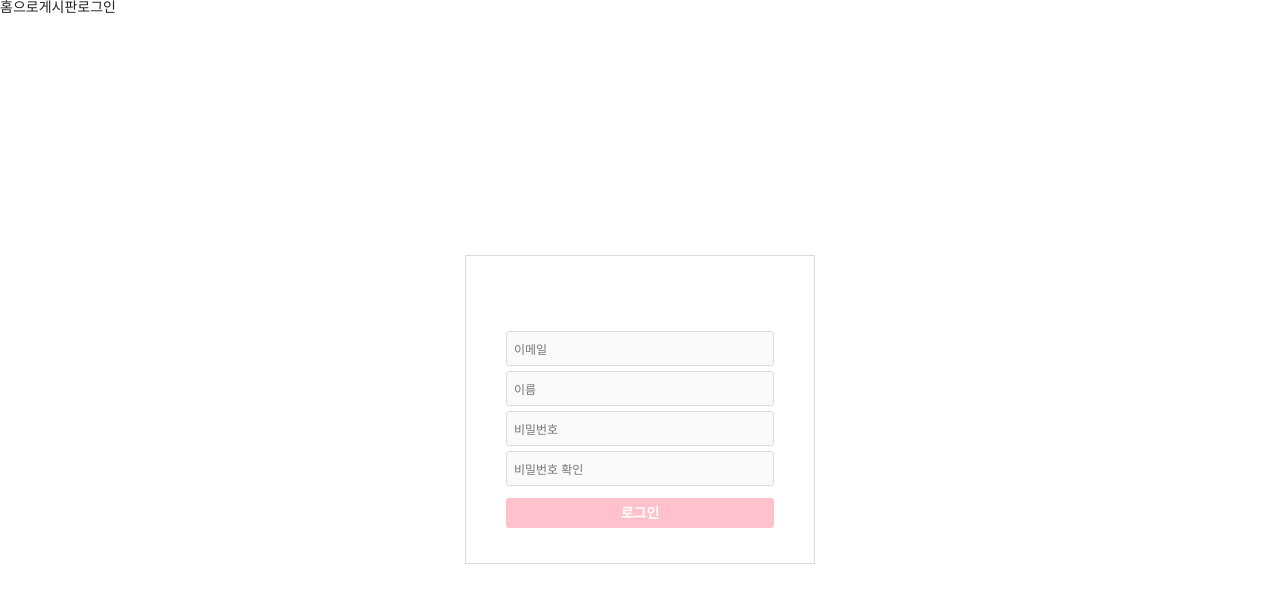
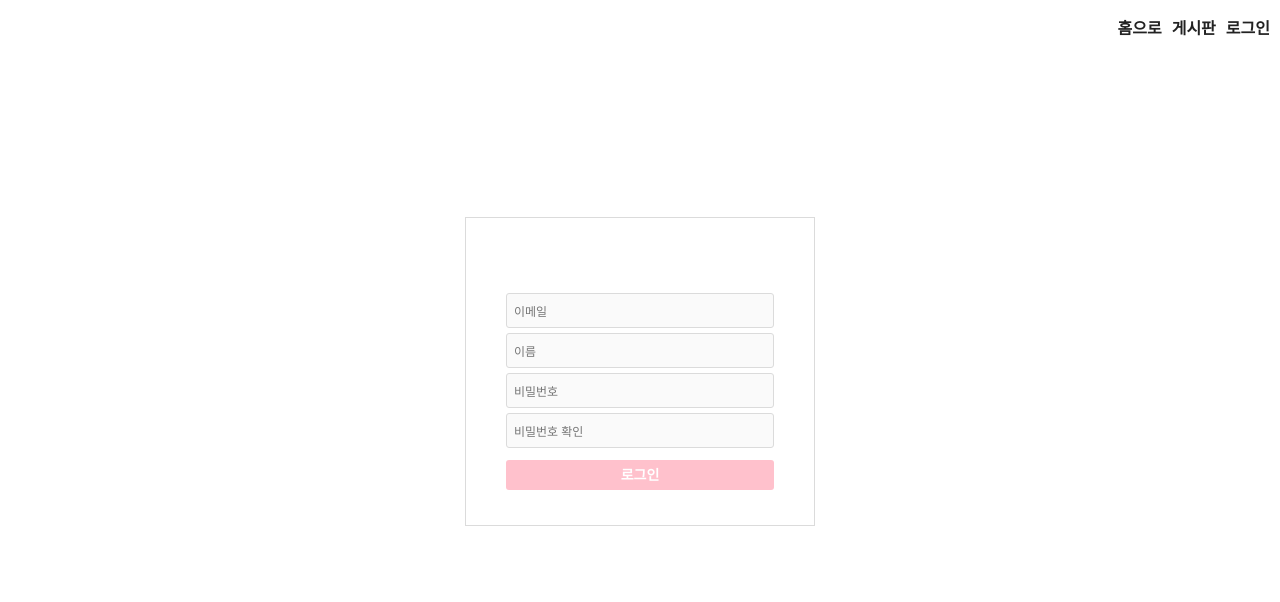
Before and after one commit to tiatiahwang/simple-board, a React (Create React App) app in the folder client/: page /signup in a window 1280 px wide. Shown: the top 602 px of the page. Built offline with nearby package versions, Linux system fonts and the light colour scheme.

Commit message:
헤더 스타일

```diff
--- a/client/src/Components/Header.js
+++ b/client/src/Components/Header.js
@@ -1,12 +1,28 @@
 import { Link } from 'react-router-dom';
+import styled from 'styled-components';
+
+const Wrapper = styled.div`
+  width: 100%;
+  margin: 20px 0;
+  box-sizing: border-box;
+  display: flex;
+  justify-content: flex-end;
+  align-items: center;
+  font-size: 16px;
+  font-weight: 600;
+`;
+
+const StyledLink = styled(Link)`
+  margin-right: 10px;
+`;
 
 const Header = () => {
   return (
-    <>
-      <Link to='/'>홈으로</Link>
-      <Link to='/board'>게시판</Link>
-      <Link to='/signin'>로그인</Link>
-    </>
+    <Wrapper>
+      <StyledLink to='/'>홈으로</StyledLink>
+      <StyledLink to='/board'>게시판</StyledLink>
+      <StyledLink to='/signin'>로그인</StyledLink>
+    </Wrapper>
   );
 };
 
--- a/client/src/Components/auth/AuthLayout.js
+++ b/client/src/Components/auth/AuthLayout.js
@@ -5,7 +5,7 @@
   flex-direction: column;
   justify-content: center;
   align-items: center;
-  height: 100vh;
+  height: 80vh;
 `;
 
 const Wrapper = styled.div`
```
